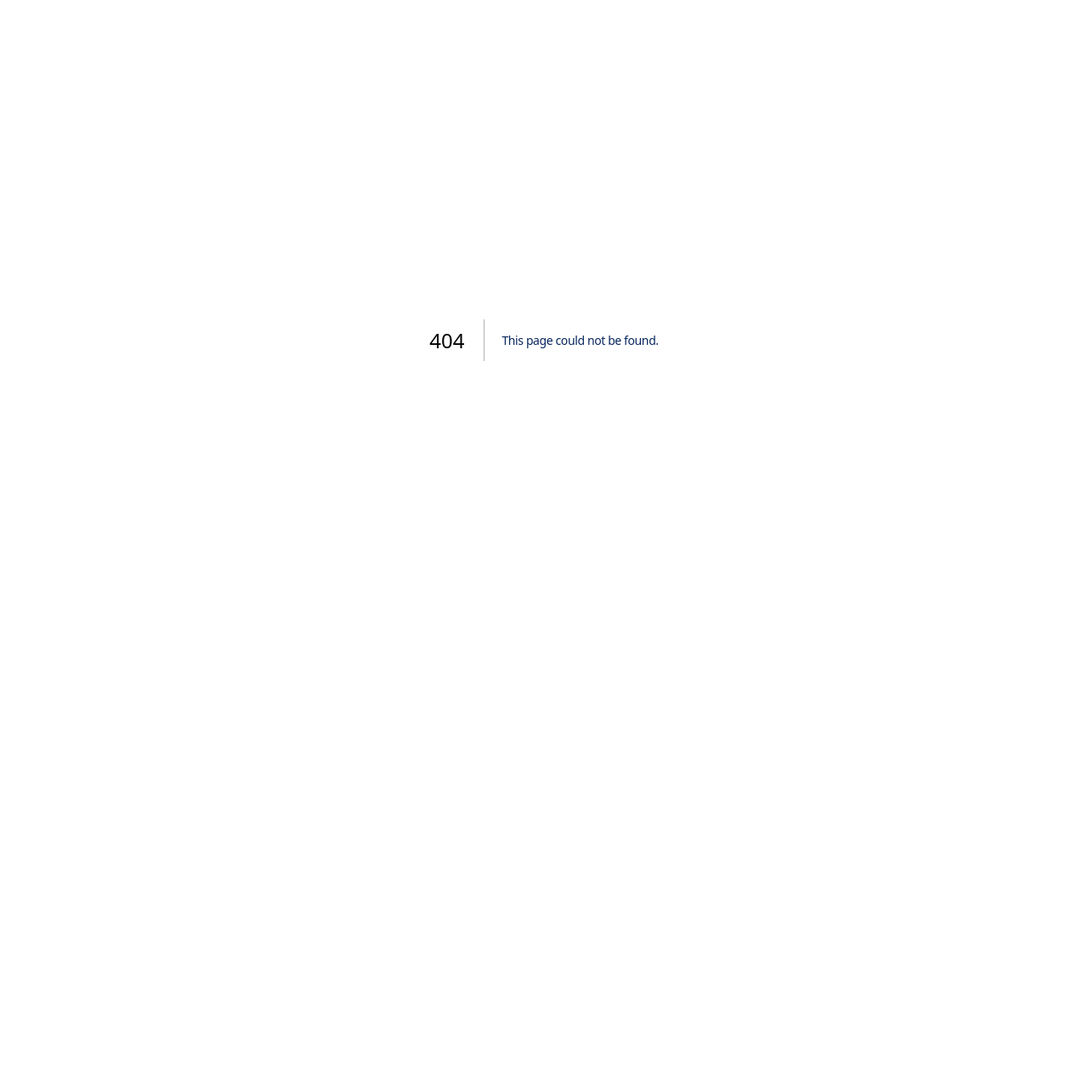
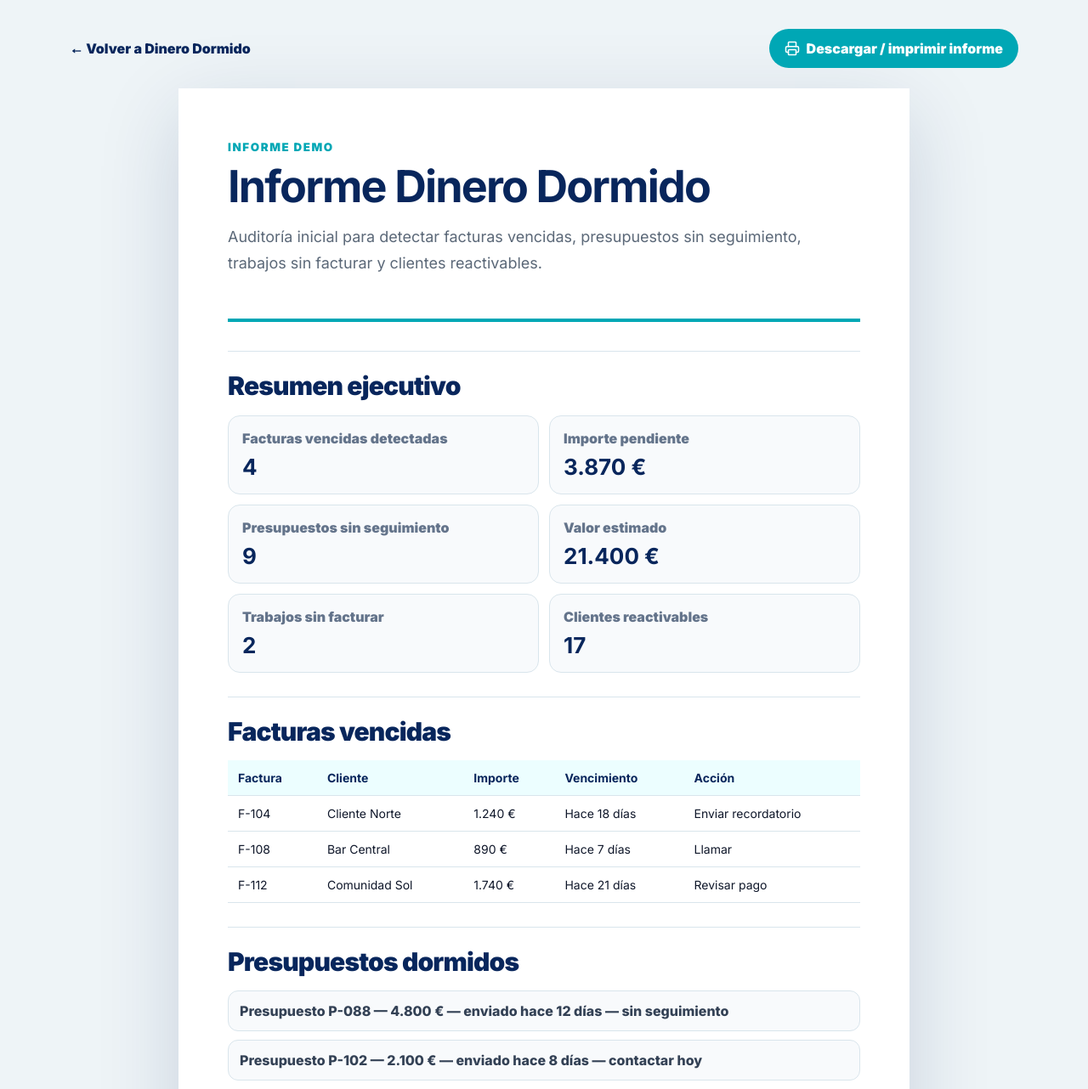
Before and after one commit to dinerodormido/dinero-dormido, a Next.js app: page /informe-demo in a window 1280 px wide. Before the commit this address had no page. Shown: the top 1282 px of the page at 85% size. Before the commit the page ends 800 px from the top, so only its background shows below. Built offline with nearby package versions, Linux system fonts and the light colour scheme.

Commit message:
Add printable demo report page

```diff
--- /dev/null
+++ b/src/app/informe-demo/page.tsx
@@ -0,0 +1,108 @@
+"use client";
+
+import Link from "next/link";
+import { Printer } from "lucide-react";
+
+const summary = [
+  ["Facturas vencidas detectadas", "4"],
+  ["Importe pendiente", "3.870 €"],
+  ["Presupuestos sin seguimiento", "9"],
+  ["Valor estimado", "21.400 €"],
+  ["Trabajos sin facturar", "2"],
+  ["Clientes reactivables", "17"],
+];
+
+export default function InformeDemoPage() {
+  return (
+    <main className="demo-page">
+      <div className="wrap">
+        <nav className="demo-doc-nav">
+          <Link href="/#informe">← Volver a Dinero Dormido</Link>
+          <button className="print-button" onClick={() => window.print()}>
+            <Printer size={18} /> Descargar / imprimir informe
+          </button>
+        </nav>
+
+        <article className="a4-doc">
+          <section className="doc-cover">
+            <small>Informe demo</small>
+            <h1>Informe Dinero Dormido</h1>
+            <p>Auditoría inicial para detectar facturas vencidas, presupuestos sin seguimiento, trabajos sin facturar y clientes reactivables.</p>
+          </section>
+
+          <section className="doc-section">
+            <h2>Resumen ejecutivo</h2>
+            <div className="doc-grid">
+              {summary.map(([label, value]) => (
+                <div className="doc-card" key={label}>
+                  <span>{label}</span>
+                  <strong>{value}</strong>
+                </div>
+              ))}
+            </div>
+          </section>
+
+          <section className="doc-section">
+            <h2>Facturas vencidas</h2>
+            <table className="doc-table">
+              <thead>
+                <tr><th>Factura</th><th>Cliente</th><th>Importe</th><th>Vencimiento</th><th>Acción</th></tr>
+              </thead>
+              <tbody>
+                <tr><td>F-104</td><td>Cliente Norte</td><td>1.240 €</td><td>Hace 18 días</td><td>Enviar recordatorio</td></tr>
+                <tr><td>F-108</td><td>Bar Central</td><td>890 €</td><td>Hace 7 días</td><td>Llamar</td></tr>
+                <tr><td>F-112</td><td>Comunidad Sol</td><td>1.740 €</td><td>Hace 21 días</td><td>Revisar pago</td></tr>
+              </tbody>
+            </table>
+          </section>
+
+          <section className="doc-section">
+            <h2>Presupuestos dormidos</h2>
+            <div className="doc-list">
+              <div>Presupuesto P-088 — 4.800 € — enviado hace 12 días — sin seguimiento</div>
+              <div>Presupuesto P-102 — 2.100 € — enviado hace 8 días — contactar hoy</div>
+              <div>Presupuesto P-115 — 6.300 € — enviado hace 20 días — oportunidad caliente</div>
+            </div>
+          </section>
+
+          <section className="doc-section">
+            <h2>Trabajos sin facturar</h2>
+            <div className="doc-list">
+              <div>Reparación caldera — Calle Mayor — terminado — sin factura asociada</div>
+              <div>Instalación aire acondicionado — Cliente López — aceptado — revisar emisión</div>
+              <div>Mantenimiento anual — Comunidad Sol — realizado — pendiente de facturar</div>
+            </div>
+          </section>
+
+          <section className="doc-section">
+            <h2>Clientes reactivables</h2>
+            <div className="doc-list">
+              <div>Restaurante Sol — revisión hace 11 meses</div>
+              <div>Comunidad Pinar — mantenimiento pendiente</div>
+              <div>Clínica Norte — servicio repetible</div>
+            </div>
+          </section>
+
+          <section className="doc-section">
+            <h2>Acciones recomendadas</h2>
+            <div className="doc-list">
+              <div>1. Reclamar factura F-104 y confirmar fecha de pago.</div>
+              <div>2. Llamar al cliente del presupuesto P-088.</div>
+              <div>3. Revisar trabajo terminado en Calle Mayor.</div>
+              <div>4. Escribir a clientes con mantenimiento anual pendiente.</div>
+            </div>
+          </section>
+
+          <section className="doc-section">
+            <h2>Mensajes listos</h2>
+            <div className="doc-list">
+              <div>Factura vencida: Hola [Nombre], te escribo por la factura [número] de [importe], con vencimiento el [fecha]. ¿Podrías confirmarme si el pago está programado?</div>
+              <div>Presupuesto sin respuesta: Hola [Nombre], te escribo por el presupuesto que te enviamos sobre [servicio]. ¿Has podido revisarlo?</div>
+              <div>Cliente antiguo: Hola [Nombre], el año pasado realizamos [servicio]. Estamos revisando mantenimientos y quería saber si quieres que te reservemos una revisión.</div>
+            </div>
+          </section>
+        </article>
+      </div>
+    </main>
+  );
+}
```
